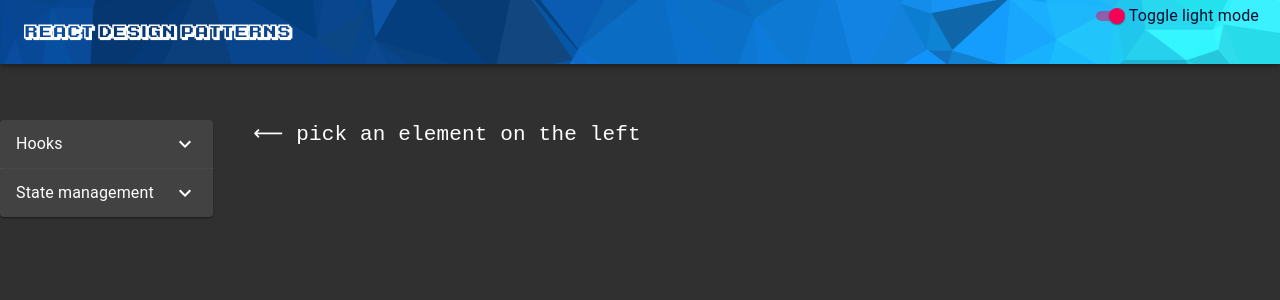
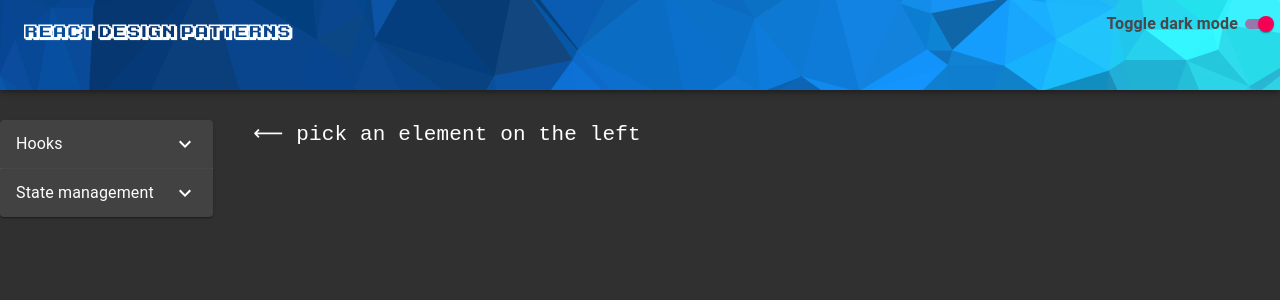
Before and after one commit to apokalipsa44/react-patterns, a React (Create React App) app: page / in a window 1280 px wide. Shown: the top 300 px of the page. Built offline with nearby package versions, Linux system fonts and the light colour scheme.

Commit message:
dark switch for mobile done

```diff
--- a/src/App.js
+++ b/src/App.js
@@ -9,9 +9,11 @@ import {
   CssBaseline,
   FormControlLabel,
   Grid,
+  IconButton,
   Typography,
 } from "@material-ui/core";
 import useMediaQuery from "@material-ui/core/useMediaQuery";
+import Brightness4Icon from "@material-ui/icons/Brightness4";
 
 const useStyles = makeStyles({
   appBar: {
@@ -19,7 +21,7 @@ const useStyles = makeStyles({
   },
   darkModeSwitch: {
     zIndex: 1280,
-    margin: "4px",
+    margin: "12px",
     position: "fixed",
     right: "1px",
     color: "#060d2e",
@@ -29,11 +31,12 @@ const useStyles = makeStyles({
     zIndex: 1280,
     right: "1px",
     position: "fixed",
-    margin: "0",
+    margin: "8px",
   },
   darkModeSwitchLabel: {
-    color: "#060d2e",
+    color: "#49474a",
     fontSize: "16px",
+    fontWeight: "bold",
   },
 });
 
@@ -54,16 +57,31 @@ function App() {
   const isScreenSm = useMediaQuery(darkTheme.breakpoints.up("sm"));
 
   const darkSwitchLabelToggler = () => {
-    if (!isScreenSm) return "";
-    return darkState ? (
-      <Typography className={classes.darkModeSwitchLabel}>
-        Toggle light mode
-      </Typography>
-    ) : (
-      <Typography className={classes.darkModeSwitchLabel}>
-        Toggle dark mode
-      </Typography>
-    );
+    if (!isScreenSm)
+      return (
+        <IconButton onClick={handleThemeChange}>
+          <Brightness4Icon fontSize="small" />
+        </IconButton>
+      );
+    else
+      return (
+        <FormControlLabel
+          labelPlacement="start"
+          label={
+            <Typography className={classes.darkModeSwitchLabel}>
+              {darkState ? "Toggle dark mode" : "Toggle light mode"}
+            </Typography>
+          }
+          control={
+            <Switch
+              size="small"
+              color="secondary"
+              checked={darkState}
+              onChange={handleThemeChange}
+            />
+          }
+        ></FormControlLabel>
+      );
   };
 
   return (
@@ -80,17 +98,7 @@ function App() {
                     : classes.darkModeSwitch
                 }
               >
-                <FormControlLabel
-                  label={darkSwitchLabelToggler()}
-                  control={
-                    <Switch
-                      size="small"
-                      color="secondary"
-                      checked={darkState}
-                      onChange={handleThemeChange}
-                    />
-                  }
-                ></FormControlLabel>
+                {darkSwitchLabelToggler()}
               </div>
               <MainAppBar />
             </div>
--- a/src/components/layout/MainAppBar.js
+++ b/src/components/layout/MainAppBar.js
@@ -14,7 +14,7 @@ const useStyles = makeStyles({
     display: "flex",
     zIndex: 1250,
     backgroundImage: "url(" + background + ")",
-    height: "8%",
+    height: "90px",
     position: "fixed",
   },
   appBarText: {
```
